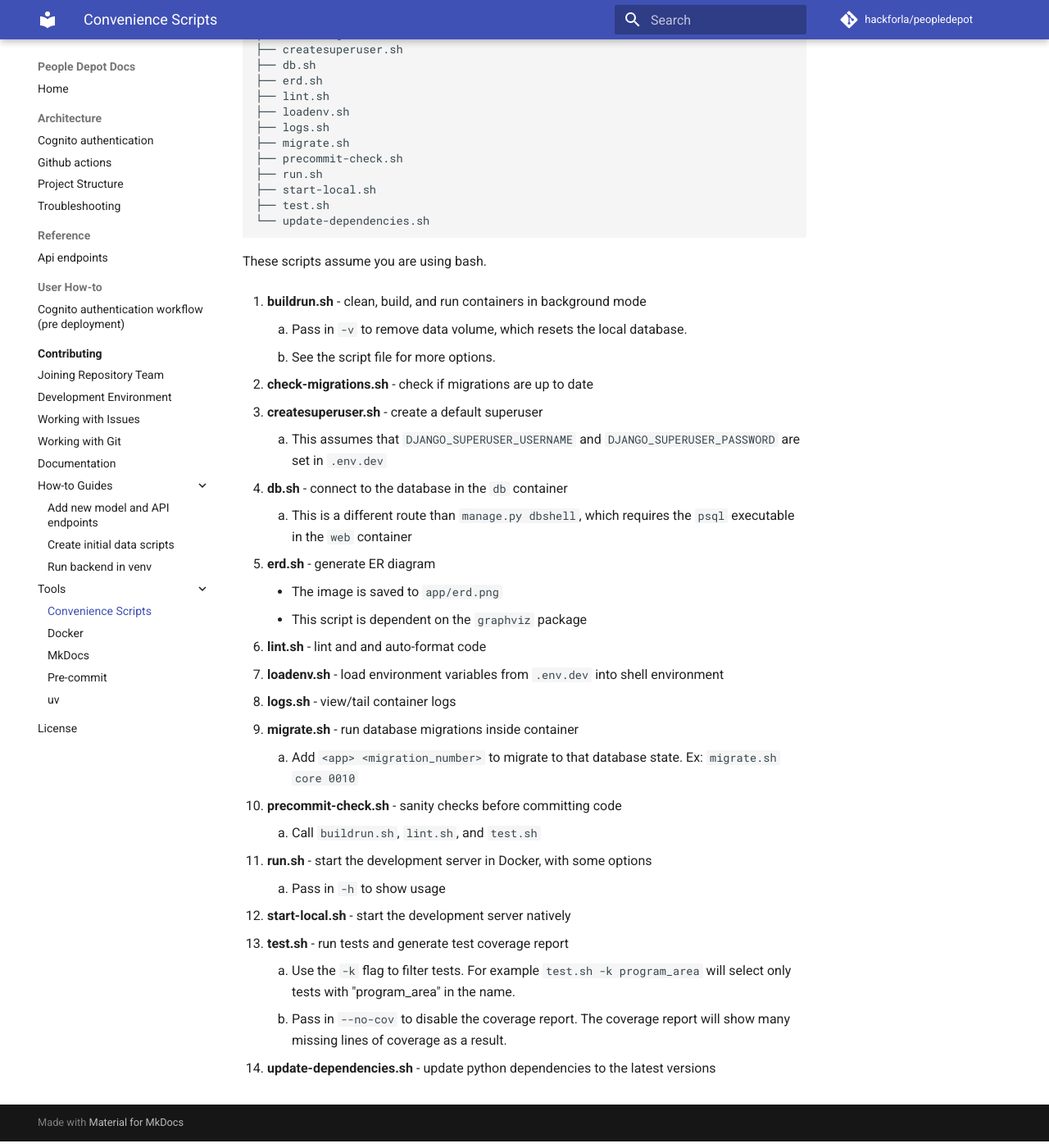
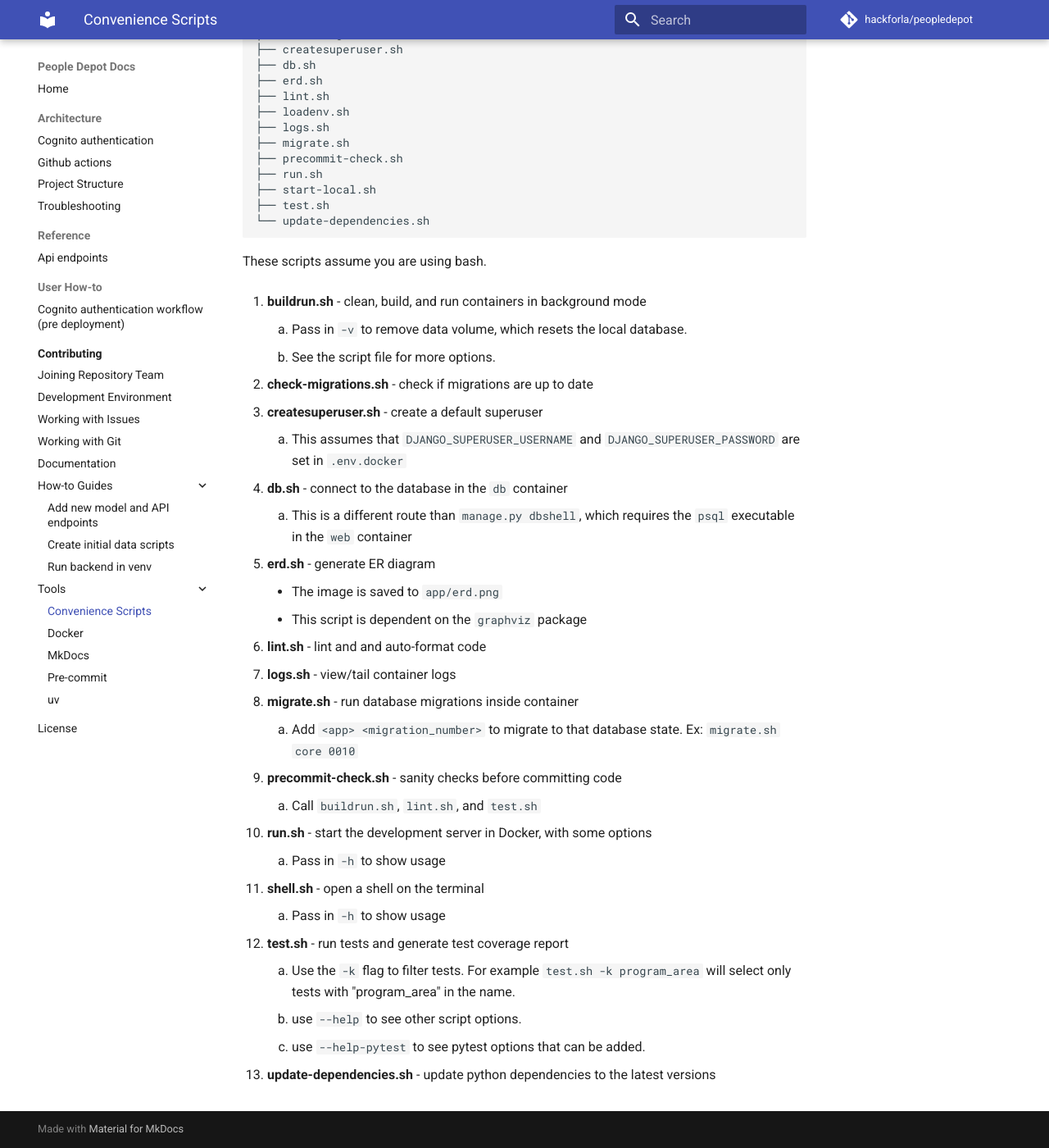
Before and after one commit to hackforla/peopledepot, an MkDocs documentation site: the page built from docs/contributing/tools/scripts.md, in a window 1280 px wide and 1400 px high, scrolled down 289 px. Shown: the whole window at 82% size. Built offline with MkDocs 1.6.1 and Material for MkDocs 9.7.7, drawn with Linux system fonts in a browser that asks for light colours; comment, search, counter and statistics services are not loaded.

Commit message:
Provide options to speed up test script (#415)
* Add pytest-xdist for multi CPU parallel testing
* Update instructions
* Fix createsuperuser.sh
* Add shell.sh, remove unneeded scripts

```diff
--- a/docs/contributing/tools/scripts.md
+++ b/docs/contributing/tools/scripts.md
@@ -31,7 +31,7 @@
 
 1. **createsuperuser.sh** - create a default superuser
 
-    1. This assumes that `DJANGO_SUPERUSER_USERNAME` and `DJANGO_SUPERUSER_PASSWORD` are set in `.env.dev`
+    1. This assumes that `DJANGO_SUPERUSER_USERNAME` and `DJANGO_SUPERUSER_PASSWORD` are set in `.env.docker`
 
 1. **db.sh** - connect to the database in the `db` container
 
@@ -43,8 +43,6 @@
     - This script is dependent on the `graphviz` package
 
 1. **lint.sh** - lint and and auto-format code
-
-1. **loadenv.sh** - load environment variables from `.env.dev` into shell environment
 
 1. **logs.sh** - view/tail container logs
 
@@ -60,11 +58,14 @@
 
     1. Pass in `-h` to show usage
 
-1. **start-local.sh** - start the development server natively
+1. **shell.sh** - open a shell on the terminal
+
+    1. Pass in `-h` to show usage
 
 1. **test.sh** - run tests and generate test coverage report
 
     1. Use the `-k` flag to filter tests. For example `test.sh -k program_area` will select only tests with "program_area" in the name.
-    1. Pass in `--no-cov` to disable the coverage report. The coverage report will show many missing lines of coverage as a result.
+    1. use `--help` to see other script options.
+    1. use `--help-pytest` to see pytest options that can be added.
 
 1. **update-dependencies.sh** - update python dependencies to the latest versions
```
Also changed, not shown: 7 other files.
